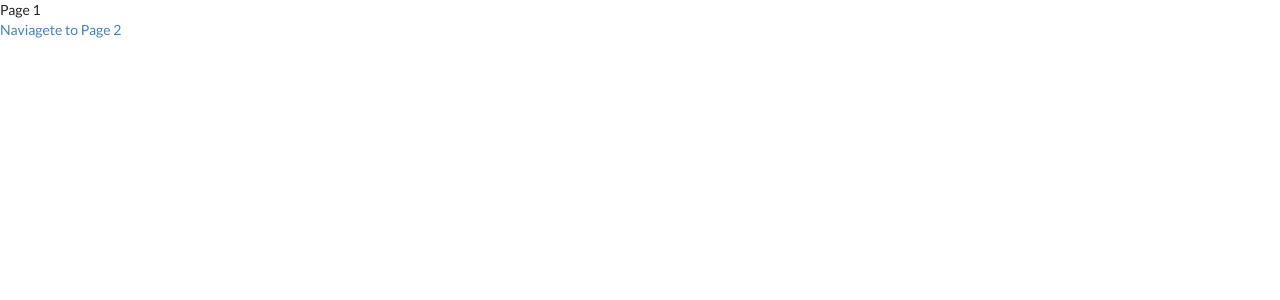
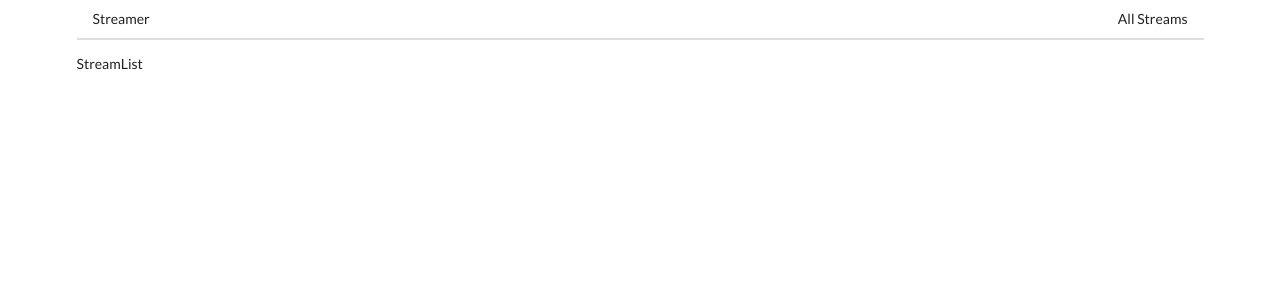
Before and after one commit to PasinduUkwatta/Live-Streaming-Project, a React (Create React App) app: page / in a window 1280 px wide. Shown: the top 300 px of the page. Built offline with nearby package versions, Linux system fonts and the light colour scheme.

Commit message:
Google APIS Added

```diff
--- a/public/index.html
+++ b/public/index.html
@@ -16,6 +16,10 @@
       user's mobile device or desktop. See https://developers.google.com/web/fundamentals/web-app-manifest/
     -->
     <link rel="manifest" href="%PUBLIC_URL%/manifest.json" />
+
+
+    <!-- Google api script-->
+    <script src="https://apis.google.com/js/api.js"></script>
     <!--
       Notice the use of %PUBLIC_URL% in the tags above.
       It will be replaced with the URL of the `public` folder during the build.
--- a/src/components/App.js
+++ b/src/components/App.js
@@ -1,34 +1,25 @@
 import React from 'react'
-import {BrowserRouter,Route,Link} from 'react-router-dom'
-
-const PageOne =() =>{
-    return (
-        <div>
-            Page 1
-            <br />
-            <Link to='/pagetwo'>Naviagete to Page 2</Link>
-
-        </div>
-    )
-}
-
-const PageTwo =() =>{
-    return (<div>
-        Page 2
-        <br />
-        <button>Click Me !</button>
-        <br />
-        <Link to='/'>Naviagete to Page 1</Link>
-     </div>)
-}
+import {BrowserRouter,Route} from 'react-router-dom'
+import StreamCreate from "./streams/StreamCreate";
+import StreamDelete from "./streams/StreamDelete";
+import StreamEdit from "./streams/StreamEdit";
+import StreamList from "./streams/StreamList";
+import StreamShow from "./streams/StreamShow";
+import Header from "./Header";
 
 const App =()=>{
     return (
-        <div>
+        <div className='ui container'>
+
             <BrowserRouter>
                 <div>
-                    <Route path ="/" exact component ={PageOne}/>
-                    <Route path ="/pagetwo"  component ={PageTwo}/>
+                    <h1><Header/></h1>
+                    <Route exact path='/' component={StreamList}/>
+                    <Route exact path='/streams/new' component={StreamCreate}/>
+                    <Route exact path='/streams/edit' component={StreamEdit}/>
+                    <Route exact path='/streams/delete' component={StreamDelete}/>
+                    <Route exact path='/streams/show' component={StreamShow}/>
+
                 </div>
 
             </BrowserRouter>
--- /dev/null
+++ b/src/components/Header.js
@@ -0,0 +1,20 @@
+import React from 'react'
+import {Link} from 'react-router-dom'
+
+const Header = ()=>{
+    return (
+        <div className ='ui secondary pointing menu'>
+            <Link to='/' className ='item'>
+                Streamer
+            </Link>
+            <div className ='right menu'>
+                <Link to='/' className ='item'>
+                    All Streams
+                </Link>
+
+            </div>
+
+        </div>)
+}
+
+export default Header
--- /dev/null
+++ b/src/components/streams/StreamCreate.js
@@ -0,0 +1,8 @@
+import React from 'react'
+
+const StreamCreate =()=>{
+    return (
+        <div>StreamCreate</div>)
+}
+
+export default StreamCreate
--- /dev/null
+++ b/src/components/streams/StreamDelete.js
@@ -0,0 +1,8 @@
+import React from 'react'
+
+const StreamDelete =()=>{
+    return (
+        <div>StreamDelete</div>)
+}
+
+export default StreamDelete
--- /dev/null
+++ b/src/components/streams/StreamEdit.js
@@ -0,0 +1,8 @@
+import React from 'react'
+
+const StreamEdit =()=>{
+    return (
+        <div>StreamEdit</div>)
+}
+
+export default StreamEdit
--- /dev/null
+++ b/src/components/streams/StreamList.js
@@ -0,0 +1,8 @@
+import React from 'react'
+
+const StreamList =()=>{
+    return (
+        <div>StreamList</div>)
+}
+
+export default StreamList
--- /dev/null
+++ b/src/components/streams/StreamShow.js
@@ -0,0 +1,8 @@
+import React from 'react'
+
+const StreamShow =()=>{
+    return (
+        <div>StreamShow</div>)
+}
+
+export default StreamShow
```
Also changed, not shown: 1 other file (tests, documents, lock files or other folders).
